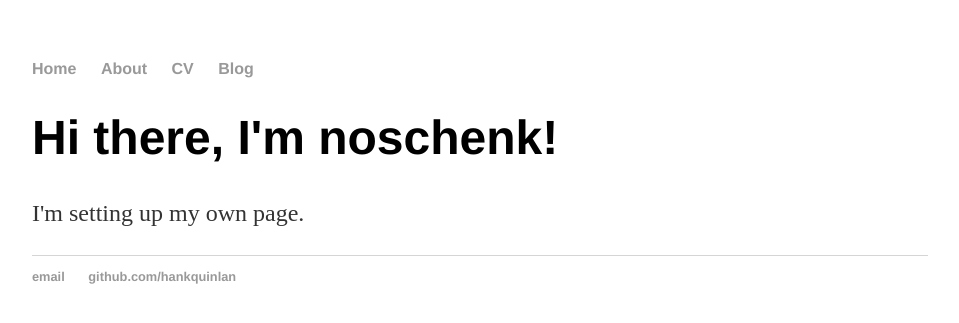
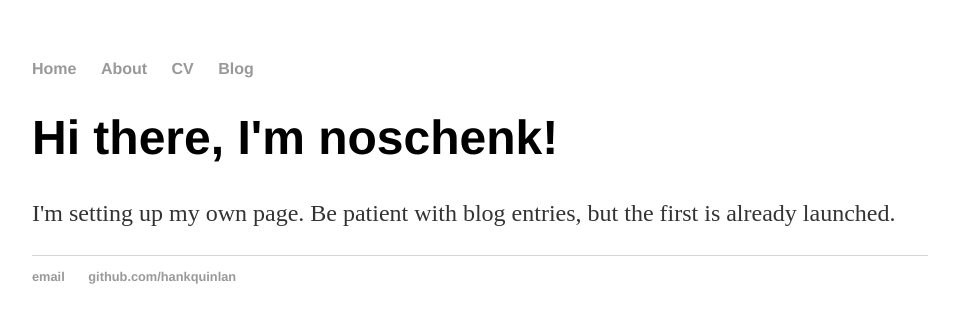
Before and after one commit to noschenk/noschenk.github.io, a Jekyll site: the page built from index.html, in a window 1280 px wide. Shown: the top 323 px of the page, without its empty margins (160-1119 px from the left). Built offline with Jekyll 4.4.1, drawn with Linux system fonts in a browser that asks for light colours.

Commit message:
Update index.html

```diff
--- a/index.html
+++ b/index.html
@@ -4,5 +4,5 @@ title: noschenk likes bioinfoinfo
 ---
 <div class="blurb">
 	<h1>Hi there, I'm noschenk!</h1>
-	<p>I'm setting up my own page.</p>
+	<p>I'm setting up my own page. Be patient with blog entries, but the first is already launched.</p>
 </div><!-- /.blurb -->
```
